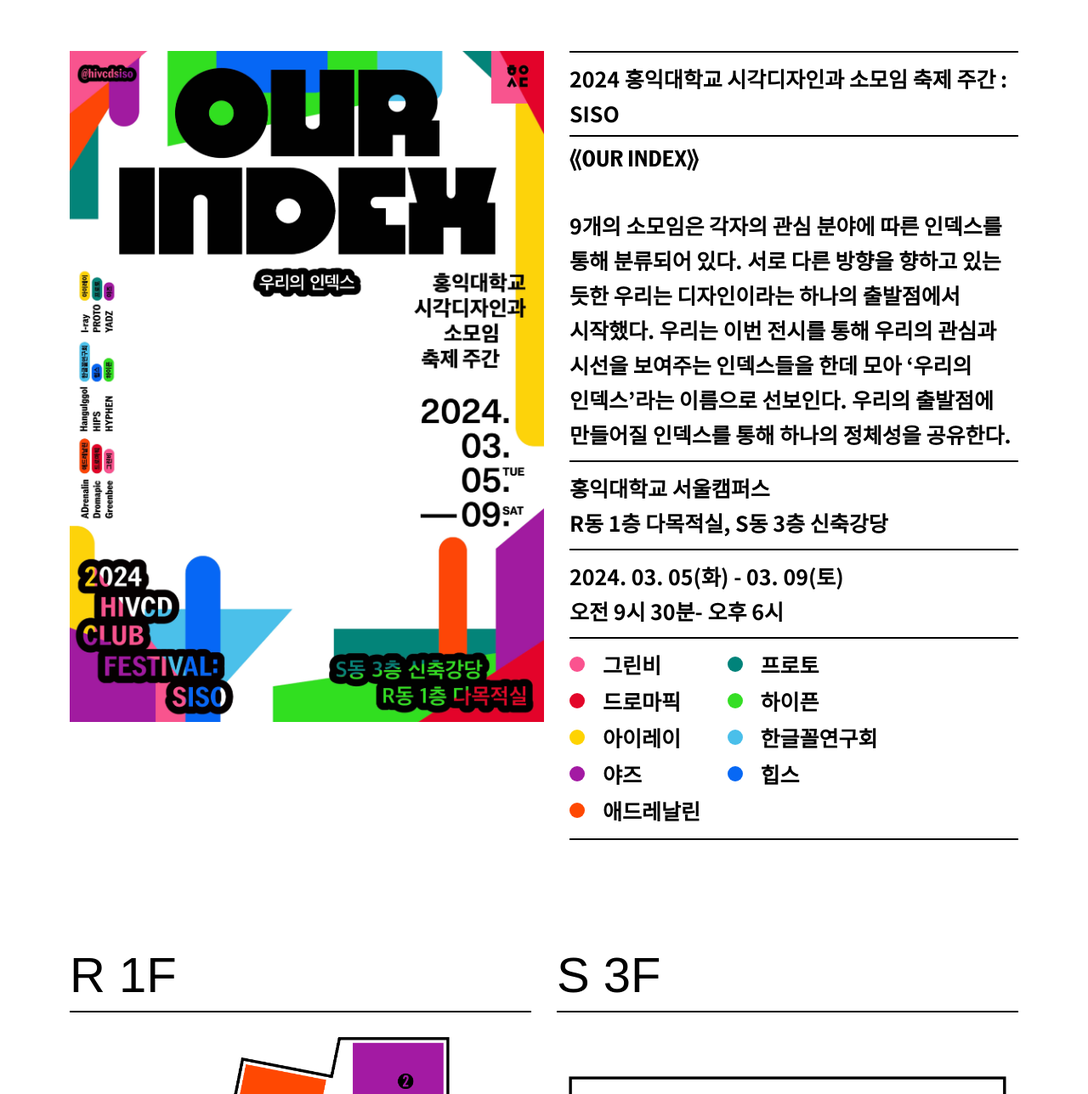
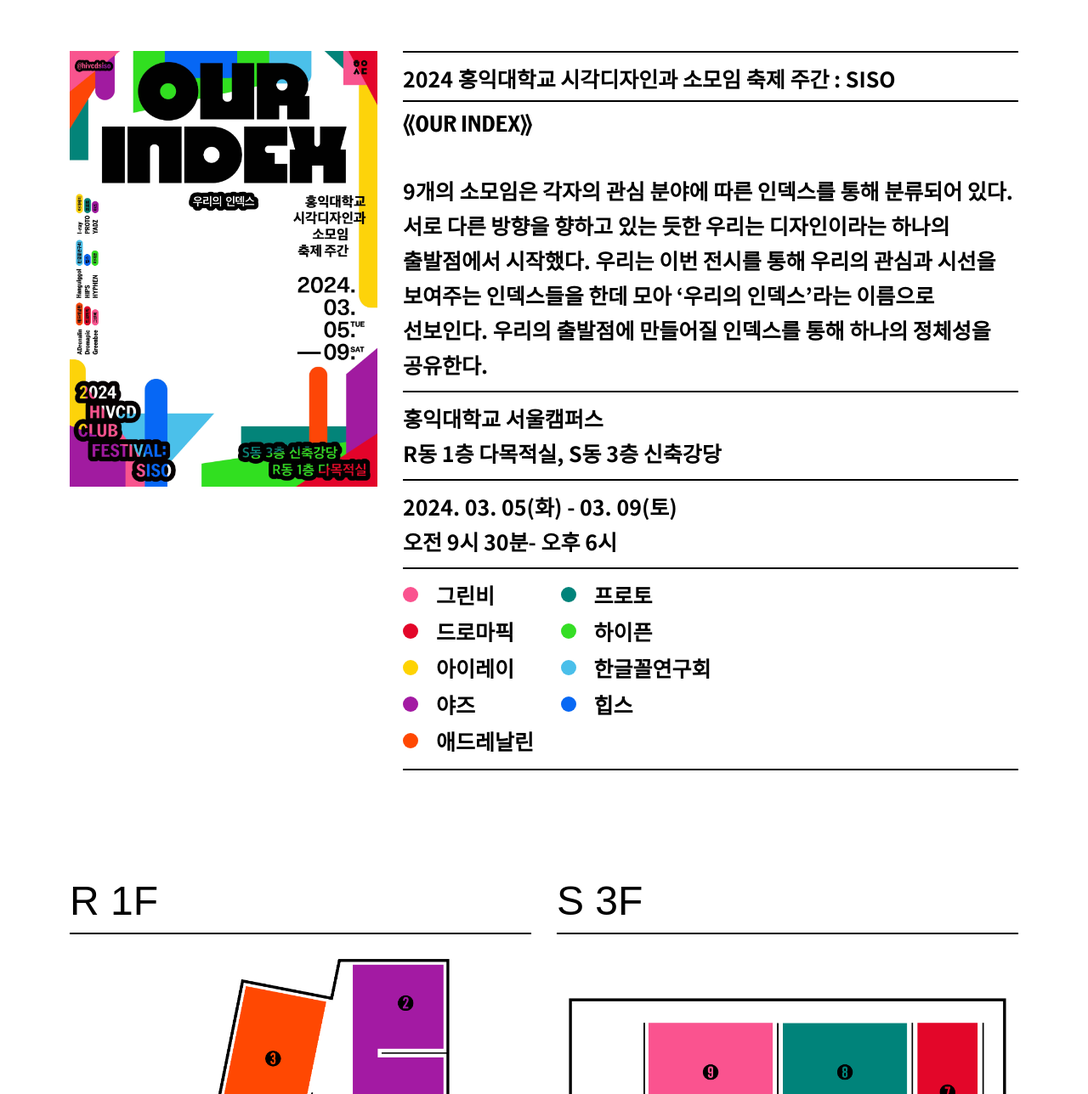
Before and after one commit to rachel5640/hivcdsiso2024, a React (Vite) app: page / in a window 1280 px wide. Shown: the part 1022-2310 px from the top of the page at 85% size. Built offline with nearby package versions, Linux system fonts and the light colour scheme; a web font is replaced by a local one.

Commit message:
feat: 글자 수정

```diff
--- a/src/styles/Theme.ts
+++ b/src/styles/Theme.ts
@@ -20,7 +20,7 @@
     font-family: 'megazoid', sans-serif;
     font-weight: 400;
     font-style: normal;
-    font-size: 5.8rem;
+    font-size: 4.8rem;
   `,
   title2: css`
     font-family: 'megazoid', sans-serif;
--- a/src/views/MainPage/components/ExhibitionSection.tsx
+++ b/src/views/MainPage/components/ExhibitionSection.tsx
@@ -31,7 +31,9 @@
 };
 
 const ExhibitionSectionBox = styled.div`
-  display: flex;
+  display: grid;
+  grid-template-columns: 1fr 2fr;
+
   gap: 3rem;
 
   width: 100%;
@@ -42,7 +44,7 @@
 const PosterImg = styled.img`
   align-self: flex-start;
 
-  width: 50%;
+  width: 100%;
 `;
 
 const ExhibitionInfoBox = styled.div`
```
